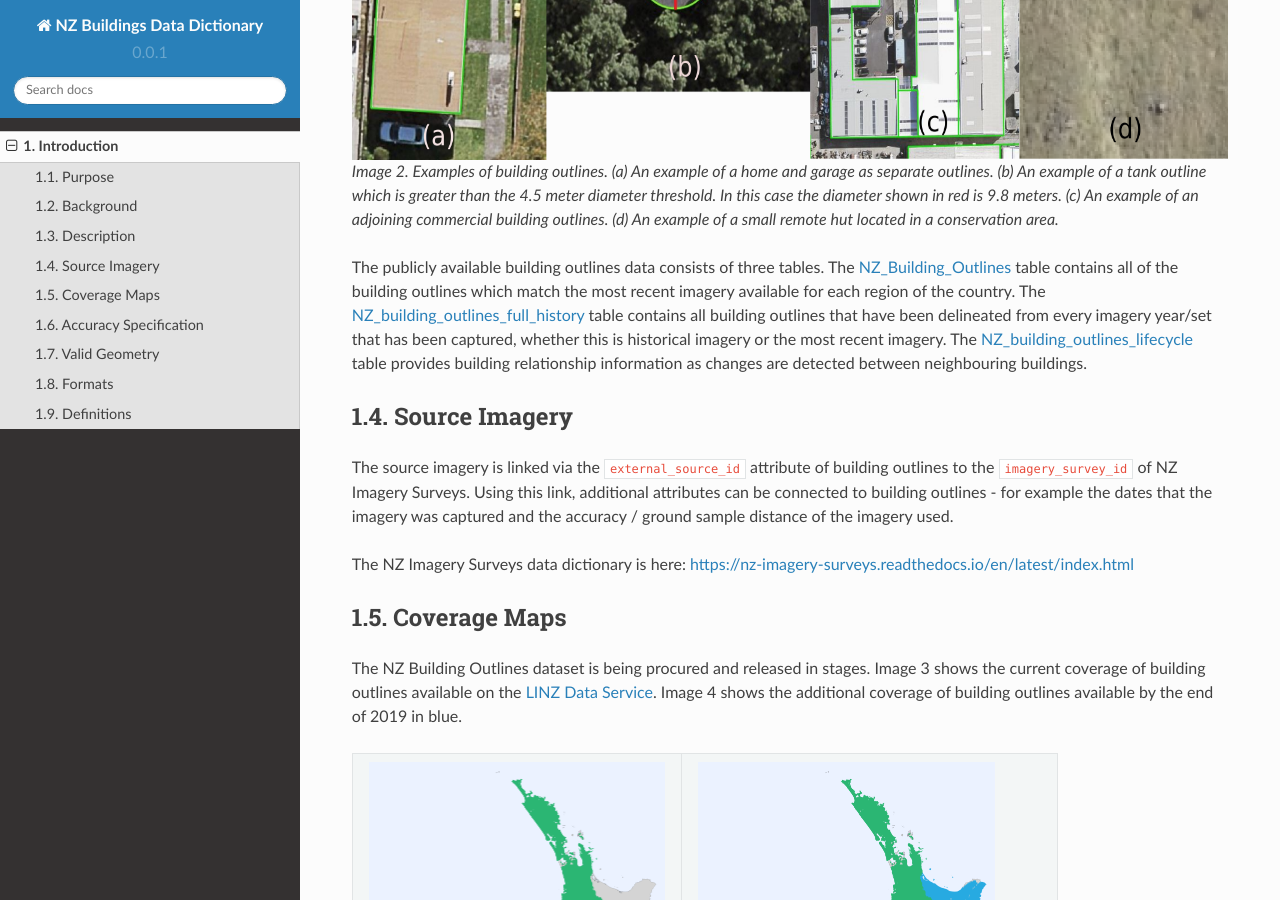
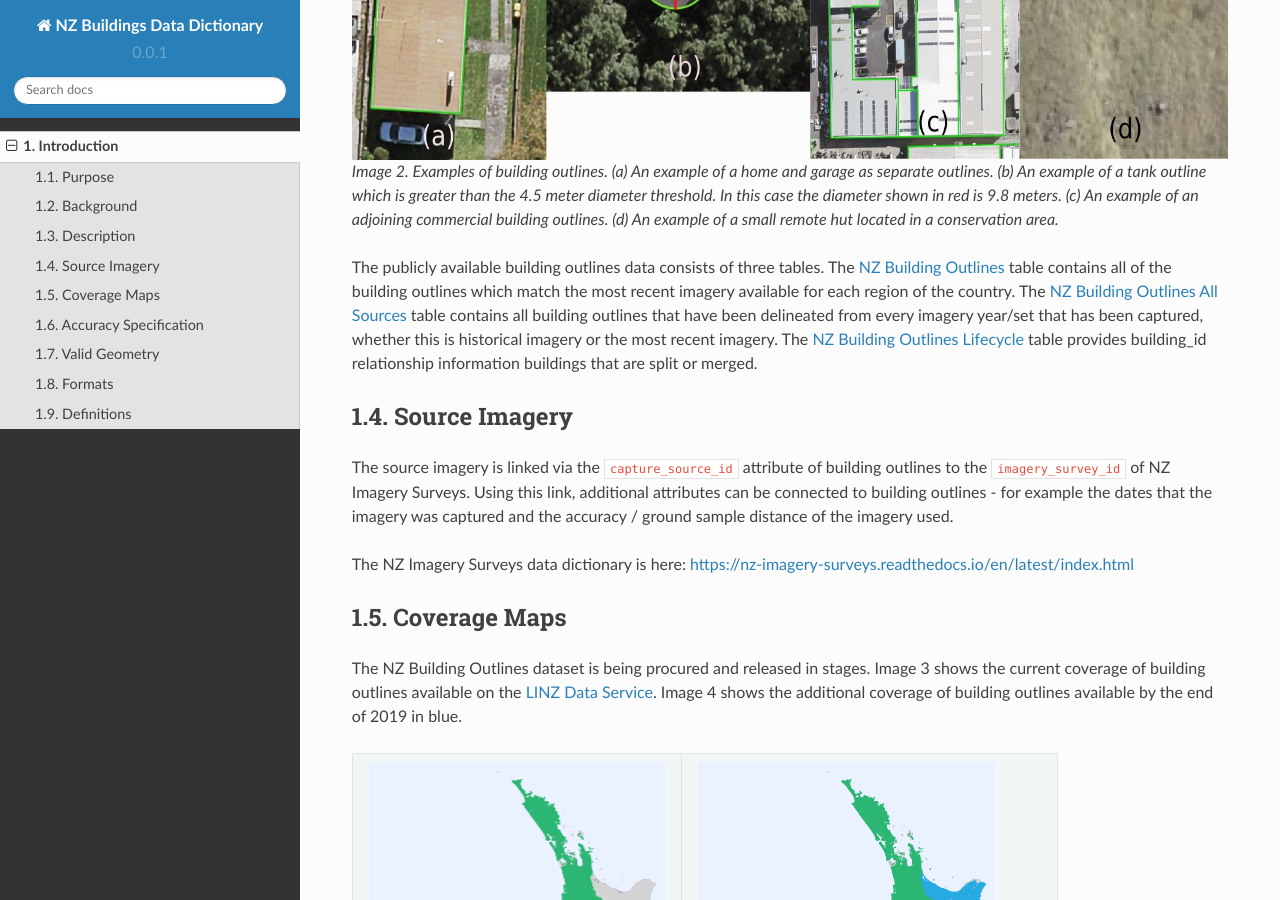
Before and after one commit to linz/nz-buildings, a Sphinx documentation site: the page built from db/docs/source/introduction.rst, in a window 1280 px wide and 900 px high, scrolled down 2331 px. Built offline with Sphinx 7.4.7 and the Read the Docs theme 2.0.0, drawn with Linux system fonts in a browser that asks for light colours; pages that are not in the unit, such as notebooks, are missing from menus; some of the changed text lies outside the part shown.

Commit message:
Update LDS links

```diff
--- a/db/docs/source/introduction.rst
+++ b/db/docs/source/introduction.rst
@@ -51,13 +51,13 @@ Building outlines data are defined by the following criteria:
 
    Image 2. Examples of building outlines. (a) An example of a home and garage as separate outlines. (b) An example of a tank outline which is greater than the 4.5 meter diameter threshold. In this case the diameter shown in red is 9.8 meters. (c) An example of an adjoining commercial building outlines. (d) An example of a small remote hut located in a conservation area.
 
-The publicly available building outlines data consists of three tables. The `NZ_Building_Outlines <https://nz-buildings.readthedocs.io/en/latest/published_data.html#table-nz-building-outlines>`_ table contains all of the building outlines which match the most recent imagery available for each region of the country. The `NZ_building_outlines_full_history <https://nz-buildings.readthedocs.io/en/latest/published_data.html#table-nz-building-outlines-full-history>`_ table contains all building outlines that have been delineated from every imagery year/set that has been captured, whether this is historical imagery or the most recent imagery. The `NZ_building_outlines_lifecycle <https://nz-buildings.readthedocs.io/en/latest/published_data.html#table-nz-building-outlines-lifecycle>`_ table provides building relationship information as changes are detected between neighbouring buildings.
+The publicly available building outlines data consists of three tables. The `NZ Building Outlines <https://nz-buildings.readthedocs.io/en/latest/published_data.html#table-nz-building-outlines>`_ table contains all of the building outlines which match the most recent imagery available for each region of the country. The `NZ Building Outlines All Sources <https://nz-buildings.readthedocs.io/en/latest/published_data.html#table-nz-building-outlines-all-sources>`_ table contains all building outlines that have been delineated from every imagery year/set that has been captured, whether this is historical imagery or the most recent imagery. The `NZ Building Outlines Lifecycle <https://nz-buildings.readthedocs.io/en/latest/published_data.html#table-nz-building-outlines-lifecycle>`_ table provides building_id relationship information buildings that are split or merged.
 
 
 Source Imagery
 ---------------------------
 
-The source imagery is linked via the ``external_source_id`` attribute of building outlines to the ``imagery_survey_id`` of NZ Imagery Surveys. Using this link, additional attributes can be connected to building outlines - for example the dates that the imagery was captured and the accuracy / ground sample distance of the imagery used.
+The source imagery is linked via the ``capture_source_id`` attribute of building outlines to the ``imagery_survey_id`` of NZ Imagery Surveys. Using this link, additional attributes can be connected to building outlines - for example the dates that the imagery was captured and the accuracy / ground sample distance of the imagery used.
 
 The NZ Imagery Surveys data dictionary is here: https://nz-imagery-surveys.readthedocs.io/en/latest/index.html
 
@@ -65,7 +65,7 @@ The NZ Imagery Surveys data dictionary is here: https://nz-imagery-surveys.readt
 Coverage Maps
 ---------------------------
 
-The NZ Building Outlines dataset is being procured and released in stages. Image 3 shows the current coverage of building outlines available on the `LINZ Data Service <https://data.linz.govt.nz/layer/xxxxx-nz-building-outlines/>`_. Image 4 shows the additional coverage of building outlines available by the end of 2019 in blue.
+The NZ Building Outlines dataset is being procured and released in stages. Image 3 shows the current coverage of building outlines available on the `LINZ Data Service <https://data.linz.govt.nz/layer/101290>`_. Image 4 shows the additional coverage of building outlines available by the end of 2019 in blue.
 
 +-------------------------------------------------------------+-------------------------------------------------------------+
 | .. figure:: _static/April_2019_coverage_map.png             | .. figure:: _static/2019_coverage_map.png                   |
```
Also changed, not shown: other parts of db/docs/source/introduction.rst (+1 -1 lines), README.rst (+4 -4 lines), 5 other files.
